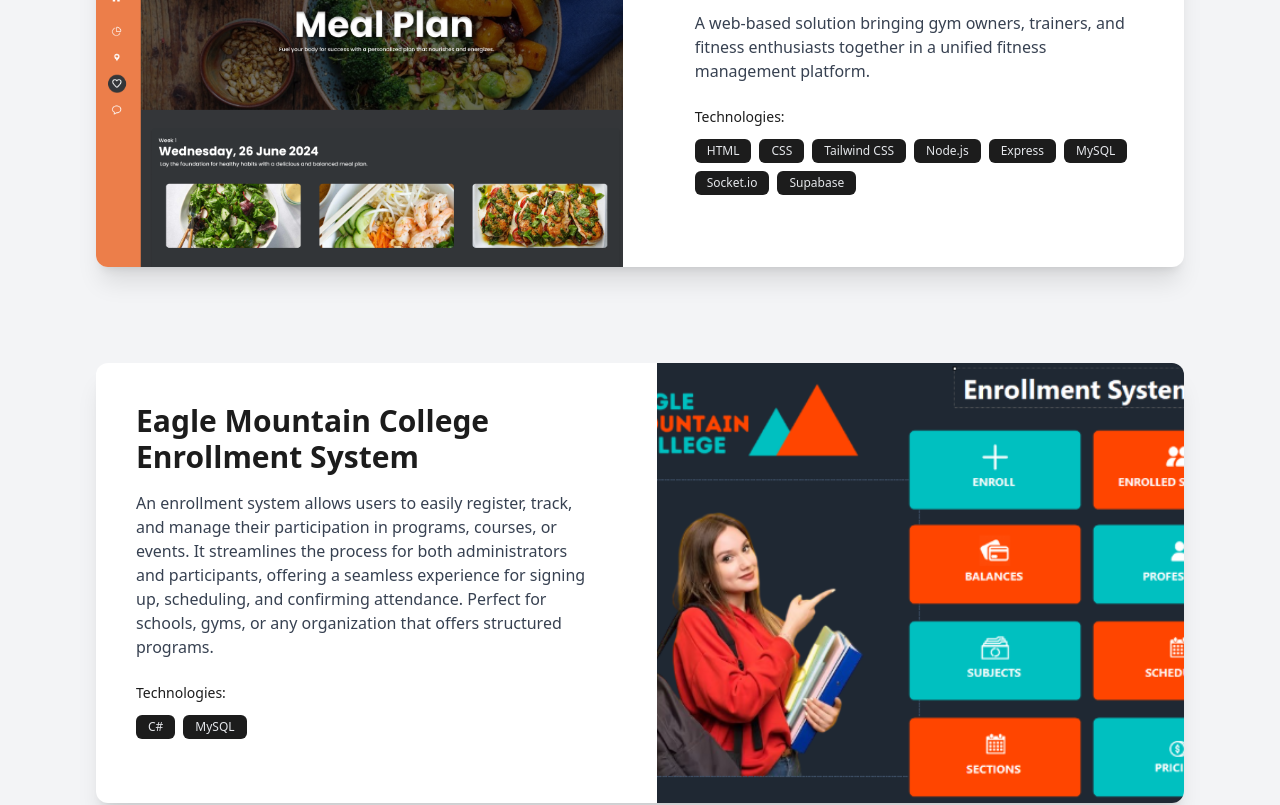
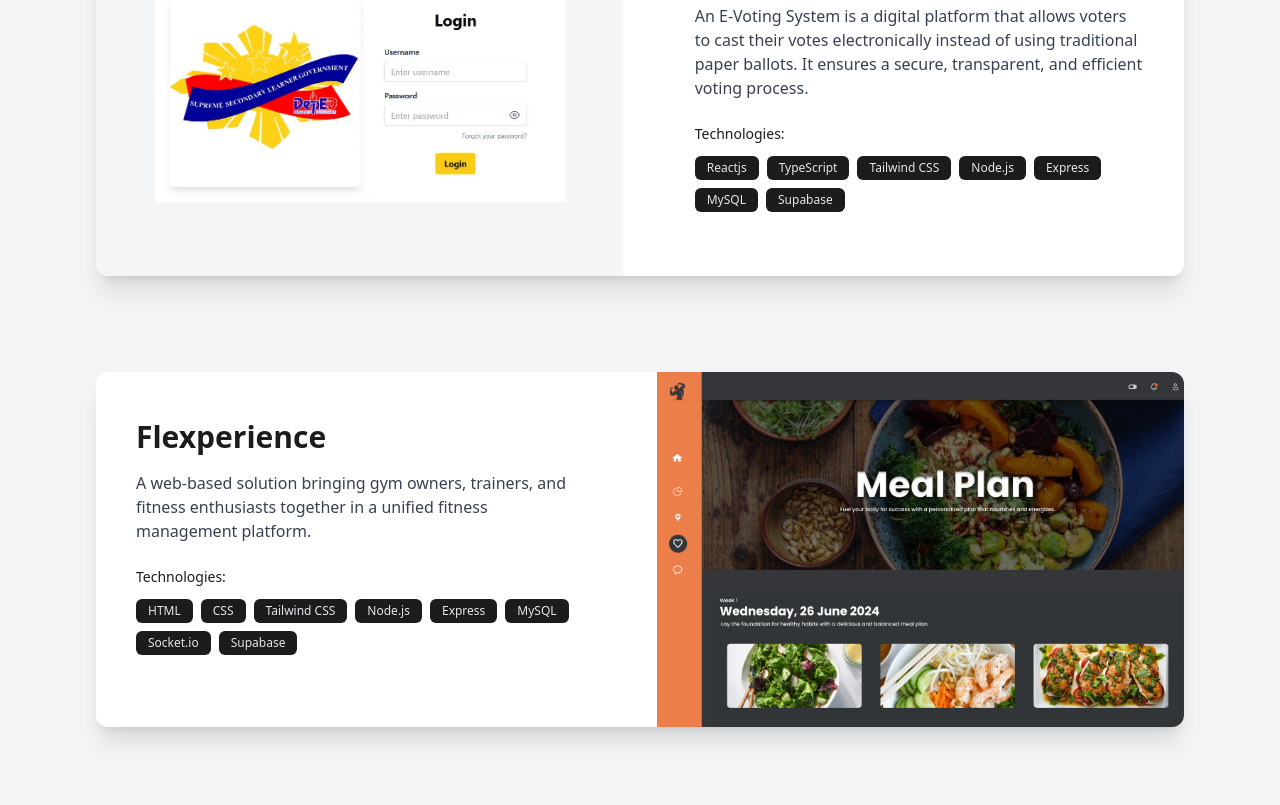
Before and after one commit to Bals04/portfolio, a Nuxt app: page / in a window 1280 px wide. Shown: the part 2020-2825 px from the top of the page. Built offline with nearby package versions, Linux system fonts and the light colour scheme.

Commit message:
added a project

```diff
--- a/app/pages/index.vue
+++ b/app/pages/index.vue
@@ -233,13 +233,20 @@ const techStack = [
 const projects = [
   {
     id: 1,
+    title: 'E-Voting System',
+    description: 'An E-Voting System is a digital platform that allows voters to cast their votes electronically instead of using traditional paper ballots. It ensures a secure, transparent, and efficient voting process.',
+    technology: 'Reactjs, TypeScript, Tailwind CSS, Node.js, Express, MySQL, Supabase',
+    image: '/evotingimg.png'
+  },
+  {
+    id: 2,
     title: 'Flexperience',
     description: 'A web-based solution bringing gym owners, trainers, and fitness enthusiasts together in a unified fitness management platform.',
     technology: 'HTML, CSS, Tailwind CSS, Node.js, Express, MySQL, Socket.io, Supabase',
     image: '/flexperience.png'
   },
   {
-    id: 2,
+    id: 3,
     title: 'Eagle Mountain College Enrollment System',
     description: 'An enrollment system allows users to easily register, track, and manage their participation in programs, courses, or events. It streamlines the process for both administrators and participants, offering a seamless experience for signing up, scheduling, and confirming attendance. Perfect for schools, gyms, or any organization that offers structured programs.',
     technology: 'C#, MySQL',
```
Also changed, not shown: public/evotingimg.png (added).
